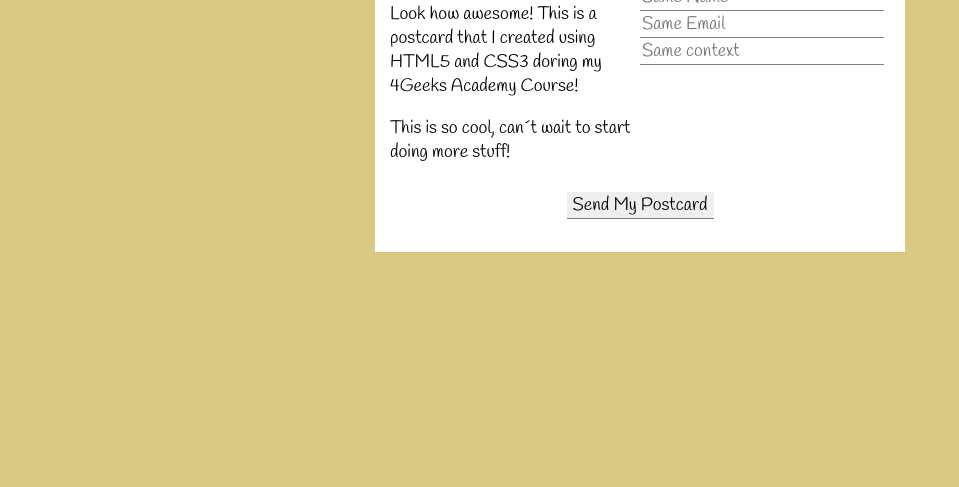
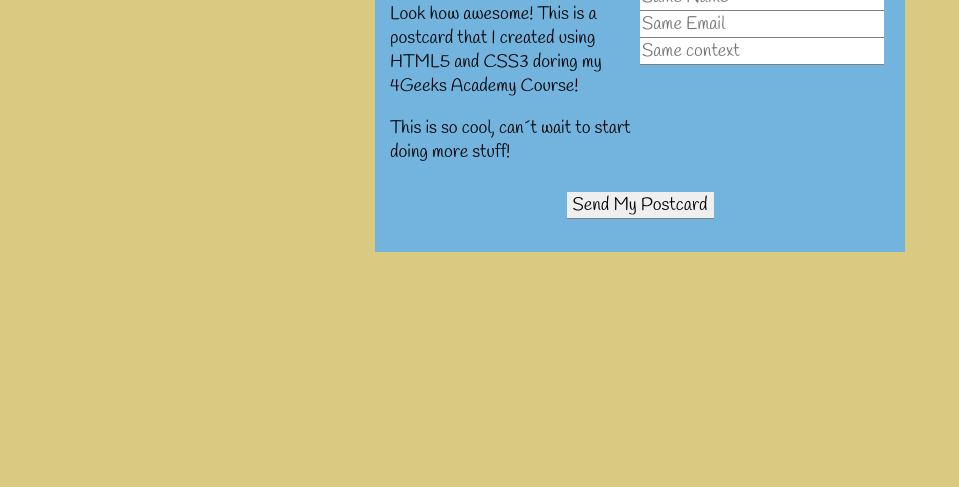
Before and after one commit to javieraizq88/digital-postcard, a plain HTML site: page index.html in a window 1280 px wide. Shown: the part 313-800 px from the top of the page, without its empty margins (0-959 px from the left). Drawn offline with Linux system fonts and the light colour scheme.

Commit message:
cambie color postcard

```diff
--- a/style.css
+++ b/style.css
@@ -4,7 +4,7 @@ body{
     font-family: 'Handlee', cursive;
 }
 .postcard{
-    background: white;
+    background: rgb(115, 180, 223);
     width: 500px;
     height: 300px;
     margin: auto;
```
